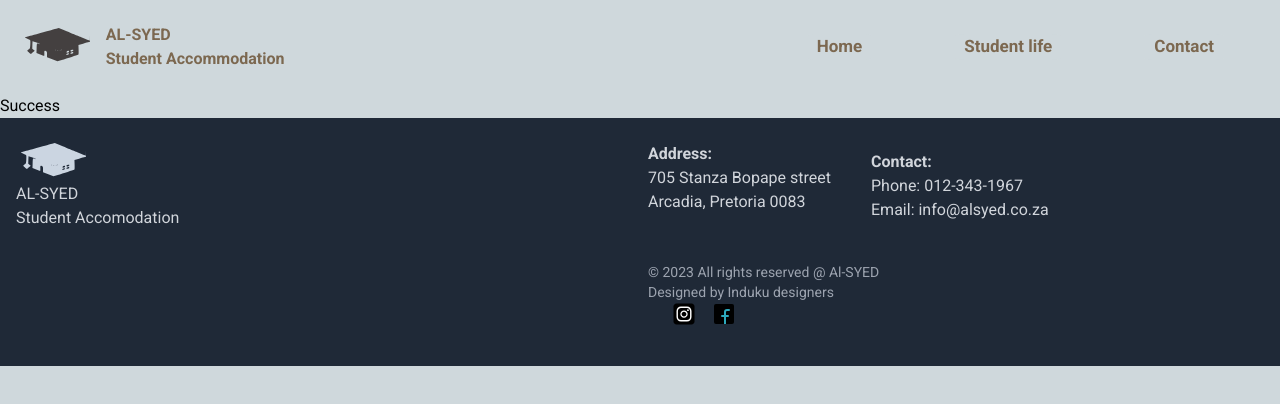
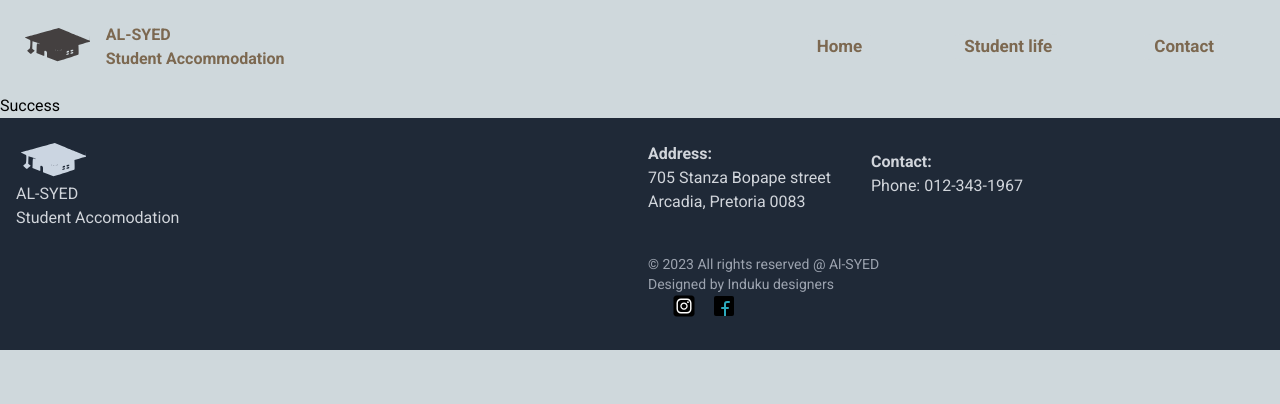
Before and after one commit to sfintshaka/client, a React (Vite) app: page /success in a window 1280 px wide. Shown: the top 404 px of the page. Built offline with nearby package versions, Linux system fonts and the light colour scheme.

Commit message:
removed email

```diff
--- a/src/components/Footer.tsx
+++ b/src/components/Footer.tsx
@@ -24,7 +24,7 @@ const Footer = () => {
     <div className="bg-gray-800">
       <p className=" bg-gray-800 font-bold mt-2">Contact:</p>
       <p className="bg-gray-800">Phone: 012-343-1967</p>
-      <p className="bg-gray-800">Email: info@alsyed.co.za</p>
+      {/* <p className="bg-gray-800">Email: info@alsyed.co.za</p> */}
     </div>
 
     <div className='bg-gray-800 col-span-2 text-sm text-gray-400'>
```
